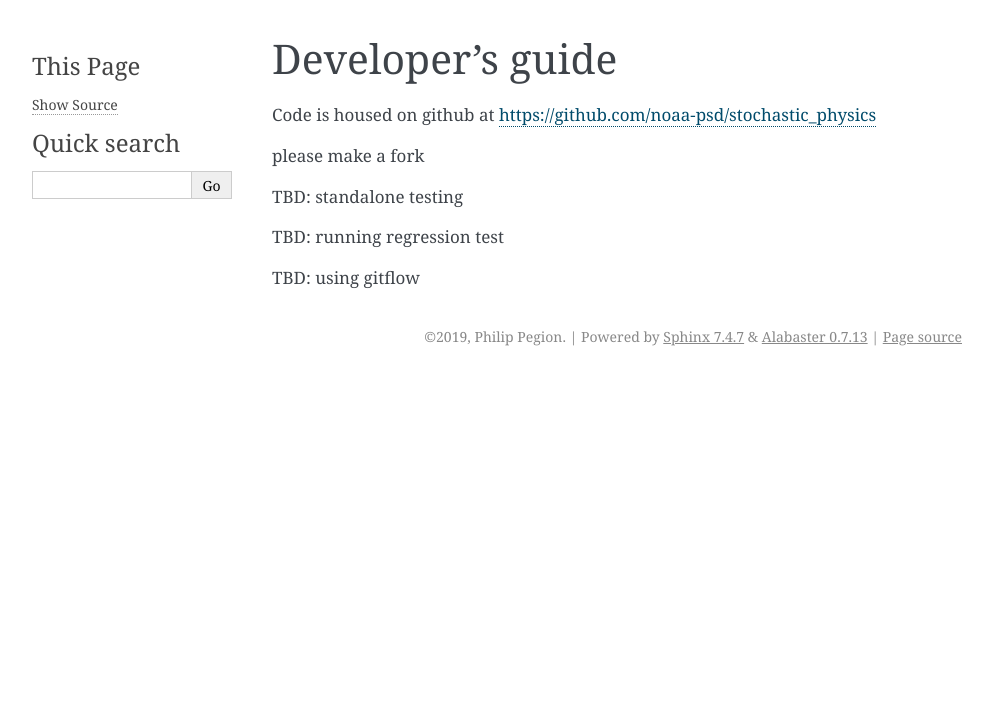
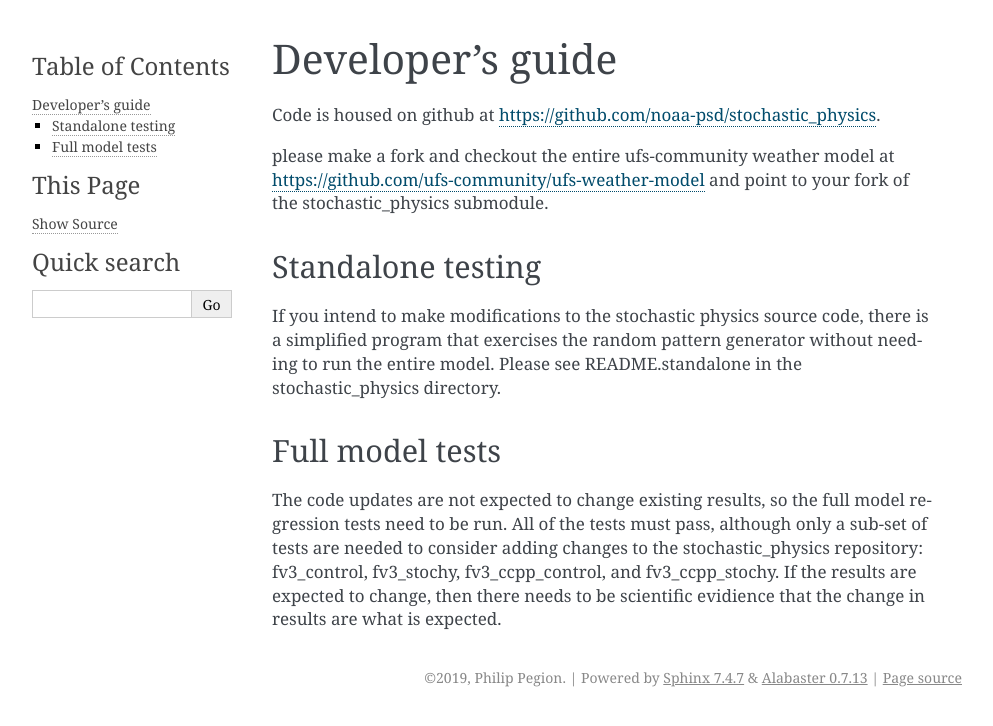
Before and after one commit to NOAA-PSL/stochastic_physics, a Sphinx documentation site: the page built from docs/source/developers_guide.rst, in a window 1280 px wide. Shown: the top 726 px of the page, without its empty margins (148-1141 px from the left). Built offline with Sphinx 7.4.7, drawn with Linux system fonts in a browser that asks for light colours.

Commit message:
add more content to documentation

```diff
--- a/docs/source/developers_guide.rst
+++ b/docs/source/developers_guide.rst
@@ -1,12 +1,14 @@
 Developer's guide
 =================
 
-Code is housed on github at https://github.com/noaa-psd/stochastic_physics
+Code is housed on github at https://github.com/noaa-psd/stochastic_physics.
 
-please make a fork
+please make a fork and checkout the entire ufs-community weather model at https://github.com/ufs-community/ufs-weather-model and point to your fork of the stochastic_physics submodule.
 
-TBD:  standalone testing
+Standalone testing
+""""""""""""""""""
+If you intend to make modifications to the stochastic physics source code, there is a simplified program that exercises the random pattern generator without needing to run the entire model.  Please see README.standalone in the stochastic_physics directory.
 
-TBD: running regression test
-
-TBD: using gitflow
+Full model tests
+""""""""""""""""
+The code updates are not expected to change existing results, so the full model regression tests need to be run.  All of the tests must pass, although only a sub-set of tests are needed to consider adding changes to the stochastic_physics repository: fv3_control, fv3_stochy, fv3_ccpp_control, and fv3_ccpp_stochy.  If the results are expected to change, then there needs to be scientific evidience that the change in results are what is expected.
```
